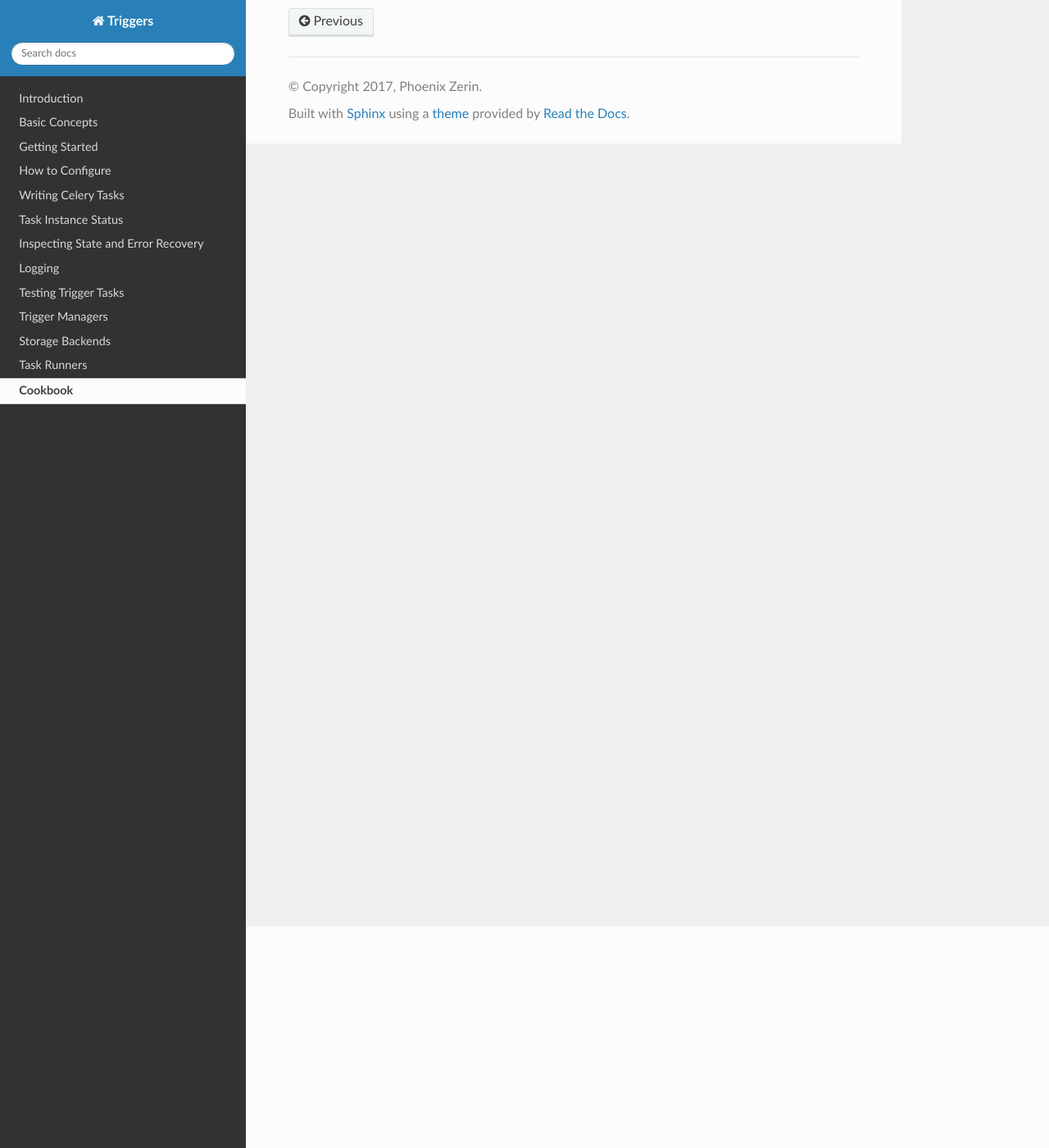
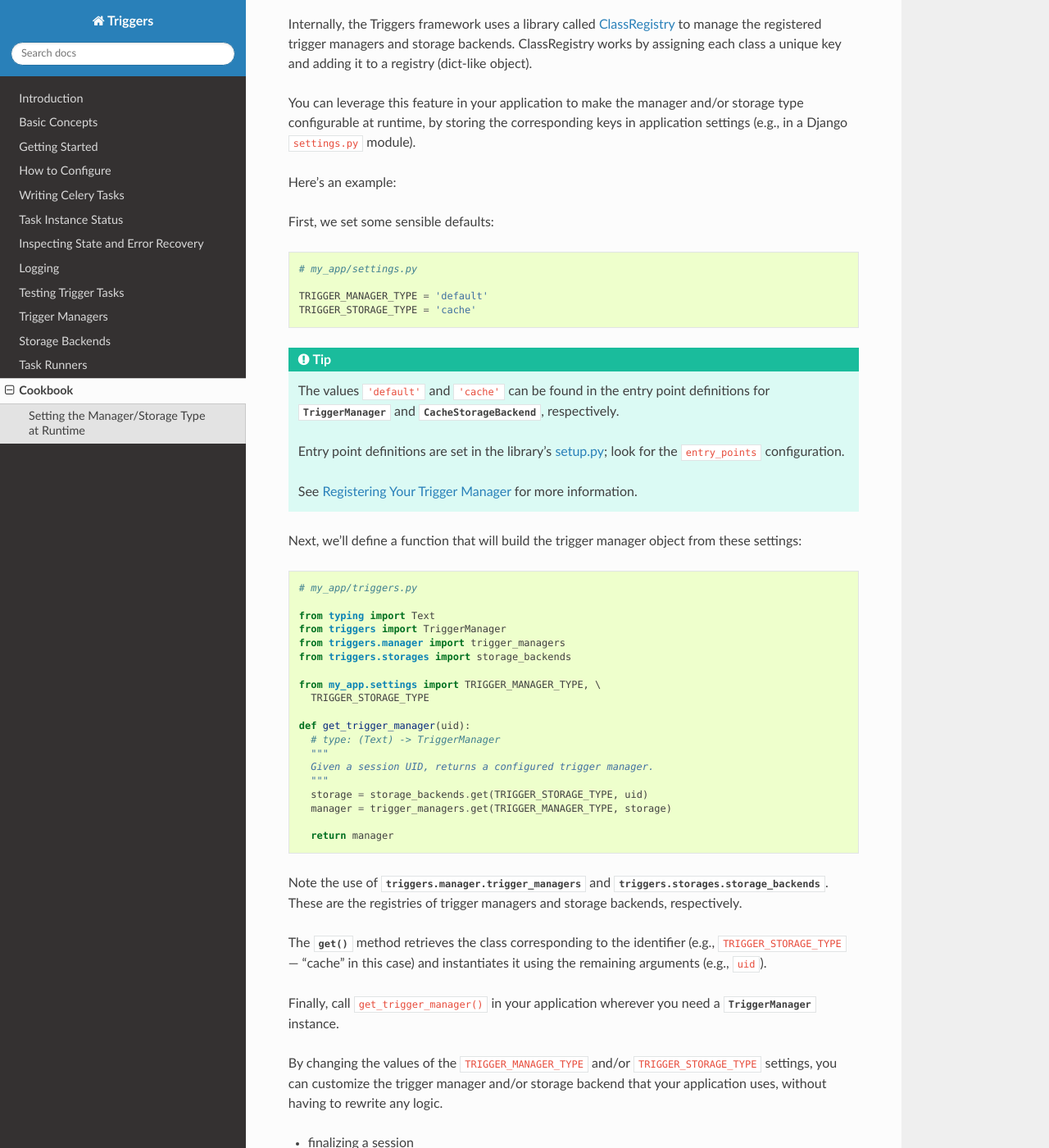
Before and after one commit to lenddoefl/triggers, a Sphinx documentation site: the page built from docs/cookbook.rst, in a window 1280 px wide and 1400 px high, scrolled down 270 px. Shown: the whole window at 82% size. Built offline with Sphinx 7.4.7 and the Read the Docs theme 2.0.0, drawn with Linux system fonts in a browser that asks for light colours; some of the changed text lies outside the part shown.

Commit message:
Added content for 1/3 of cookbook.

```diff
--- a/docs/cookbook.rst
+++ b/docs/cookbook.rst
@@ -1,10 +1,89 @@
 ========
 Cookbook
 ========
-- selecting trigger manager / storage backend classes via Django settings
+This page describes some strategies for customizing the behavior of the
+Triggers framework, depending on the needs of your application.
+
+
+Setting the Manager/Storage Type at Runtime
+-------------------------------------------
+Internally, the Triggers framework uses a library called `ClassRegistry`_ to
+manage the registered trigger managers and storage backends.  ClassRegistry
+works by assigning each class a unique key and adding it to a registry
+(dict-like object).
+
+You can leverage this feature in your application to make the manager and/or
+storage type configurable at runtime, by storing the corresponding keys in
+application settings (e.g., in a Django ``settings.py`` module).
+
+Here's an example:
+
+First, we set some sensible defaults:
+
+.. code-block:: python
+
+   # my_app/settings.py
+
+   TRIGGER_MANAGER_TYPE = 'default'
+   TRIGGER_STORAGE_TYPE = 'cache'
+
+.. tip::
+   The values ``'default'`` and ``'cache'`` can be found in the entry point
+   definitions for :py:class:`TriggerManager` and
+   :py:class:`CacheStorageBackend`, respectively.
+
+   Entry point definitions are set in the library's `setup.py`_; look for the
+   ``entry_points`` configuration.
+
+   See :ref:`managers-registering` for more information.
+
+Next, we'll define a function that will build the trigger manager object from
+these settings:
+
+.. code-block:: python
+
+   # my_app/triggers.py
+
+   from typing import Text
+   from triggers import TriggerManager
+   from triggers.manager import trigger_managers
+   from triggers.storages import storage_backends
+
+   from my_app.settings import TRIGGER_MANAGER_TYPE, \
+     TRIGGER_STORAGE_TYPE
+
+   def get_trigger_manager(uid):
+     # type: (Text) -> TriggerManager
+     """
+     Given a session UID, returns a configured trigger manager.
+     """
+     storage = storage_backends.get(TRIGGER_STORAGE_TYPE, uid)
+     manager = trigger_managers.get(TRIGGER_MANAGER_TYPE, storage)
+
+     return manager
+
+Note the use of :py:data:`triggers.manager.trigger_managers` and
+:py:data:`triggers.storages.storage_backends`.  These are the registries of
+trigger managers and storage backends, respectively.
+
+The :py:meth:`get` method retrieves the class corresponding to the identifier
+(e.g., ``TRIGGER_STORAGE_TYPE`` — "cache" in this case) and instantiates it
+using the remaining arguments (e.g., ``uid``).
+
+Finally, call ``get_trigger_manager()`` in your application wherever you need a
+:py:class:`TriggerManager` instance.
+
+By changing the values of the ``TRIGGER_MANAGER_TYPE`` and/or
+``TRIGGER_STORAGE_TYPE`` settings, you can customize the trigger manager and/or
+storage backend that your application uses, without having to rewrite any logic.
+
 
 .. _cookbook-finalizing:
 
 - finalizing a session
 - namespaced session uids
   .. e.g., want to schedule trigger tasks across multiple related sessions
+
+
+.. _ClassRegistry: https://pypi.python.org/pypi/class-registry
+.. _setup.py: https://github.com/eflglobal/triggers/blob/develop/setup.py
```
